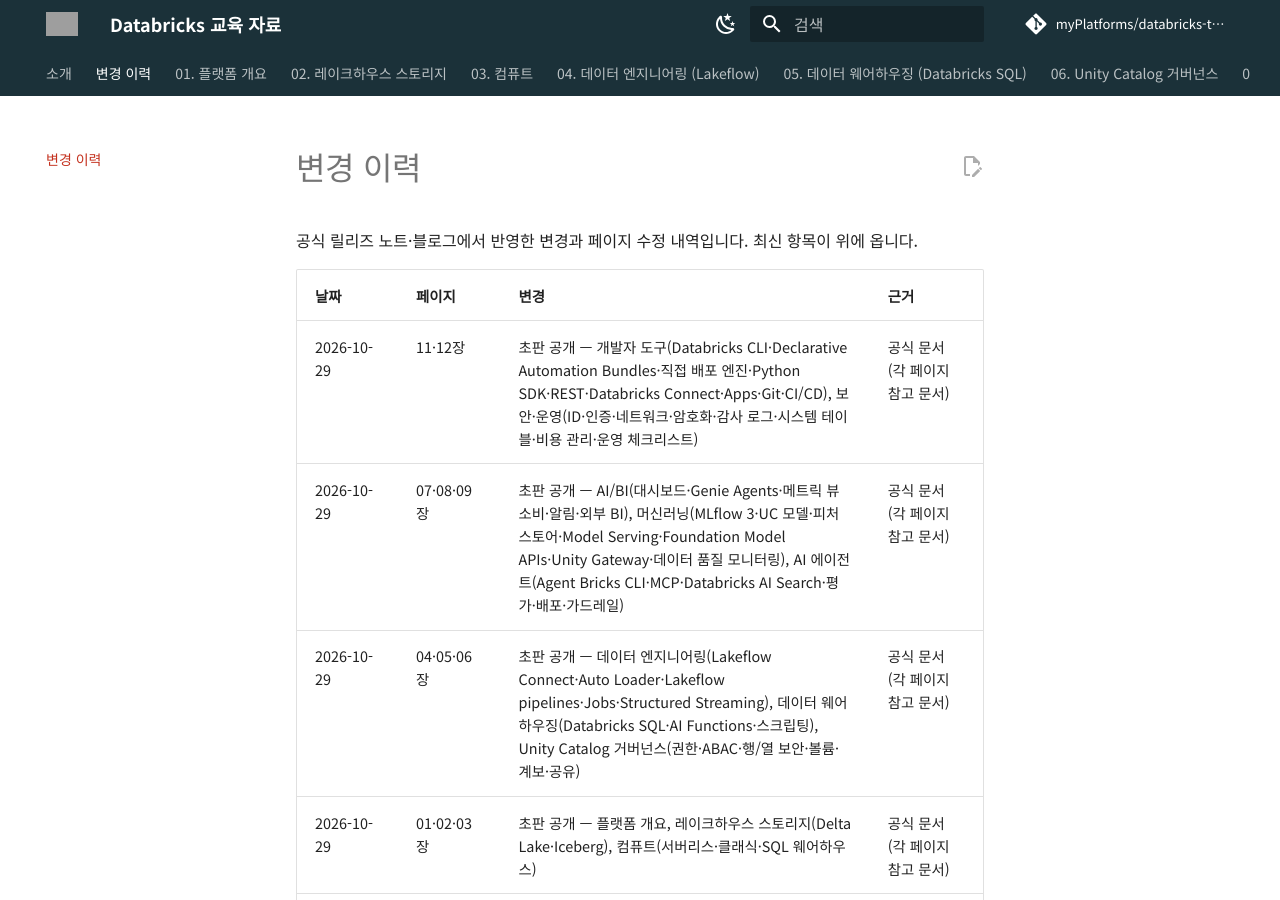
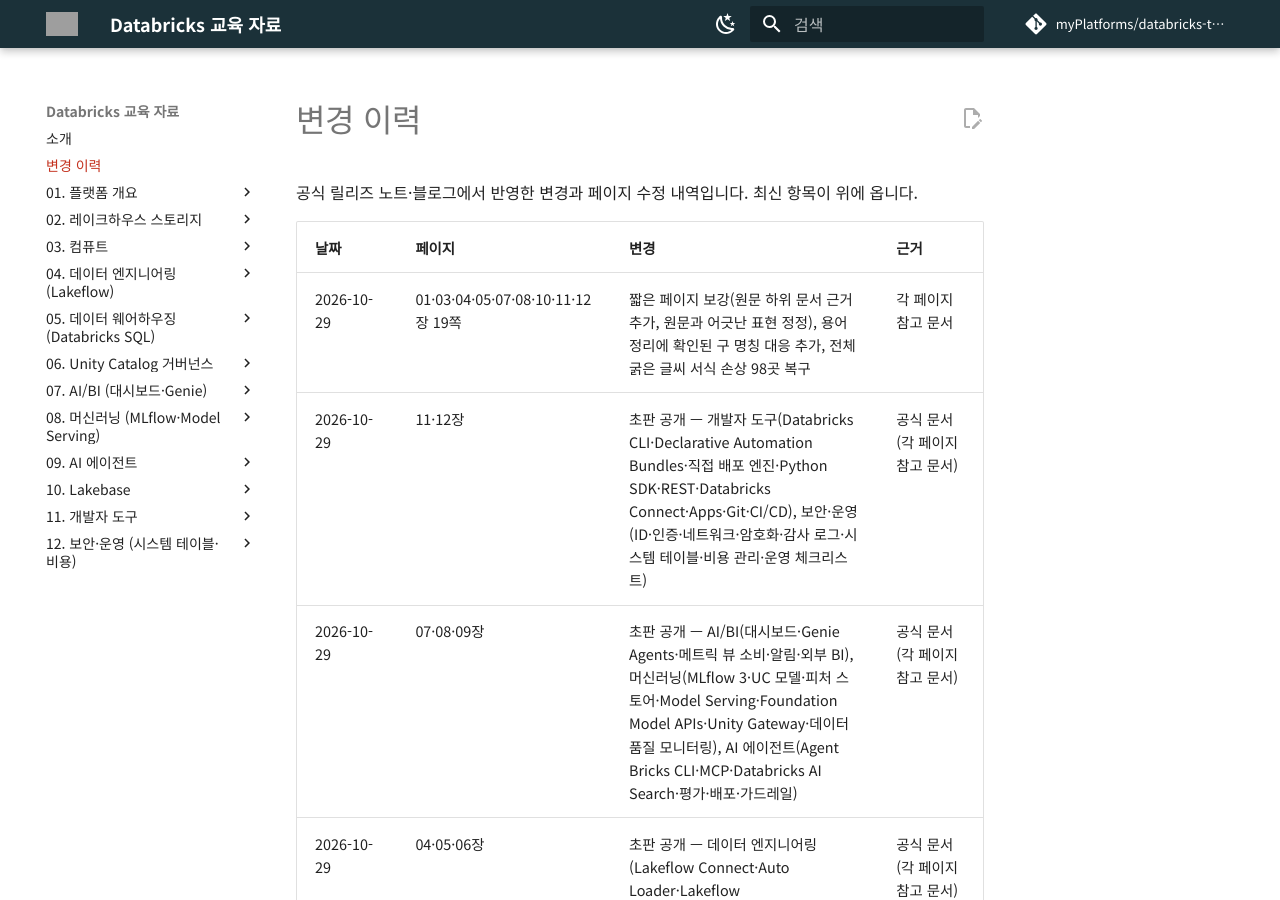
Before and after one commit to myPlatforms/databricks-training, an MkDocs documentation site: the page built from docs/updates.md, in a window 1280 px wide and 900 px high. Built offline with MkDocs 1.6.1 and Material for MkDocs 9.7.7, drawn with Linux system fonts in a browser that asks for light colours; comment, search, counter and statistics services are not loaded; grey boxes are pictures that could not be loaded.

Commit message:
Collapsible sidebar nav (drop tabs/sections for 12 chapters); changelog
Co-authored-by: Isaac <no-reply@databricks.com>

```diff
--- a/docs/updates.md
+++ b/docs/updates.md
@@ -4,6 +4,7 @@
 
 | 날짜 | 페이지 | 변경 | 근거 |
 |---|---|---|---|
+| 2026-10-29 | 01·03·04·05·07·08·10·11·12장 19쪽 | 짧은 페이지 보강(원문 하위 문서 근거 추가, 원문과 어긋난 표현 정정), 용어 정리에 확인된 구 명칭 대응 추가, 전체 굵은 글씨 서식 손상 98곳 복구 | 각 페이지 참고 문서 |
 | 2026-10-29 | 11·12장 | 초판 공개 — 개발자 도구(Databricks CLI·Declarative Automation Bundles·직접 배포 엔진·Python SDK·REST·Databricks Connect·Apps·Git·CI/CD), 보안·운영(ID·인증·네트워크·암호화·감사 로그·시스템 테이블·비용 관리·운영 체크리스트) | 공식 문서 (각 페이지 참고 문서) |
 | 2026-10-29 | 07·08·09장 | 초판 공개 — AI/BI(대시보드·Genie Agents·메트릭 뷰 소비·알림·외부 BI), 머신러닝(MLflow 3·UC 모델·피처 스토어·Model Serving·Foundation Model APIs·Unity Gateway·데이터 품질 모니터링), AI 에이전트(Agent Bricks CLI·MCP·Databricks AI Search·평가·배포·가드레일) | 공식 문서 (각 페이지 참고 문서) |
 | 2026-10-29 | 04·05·06장 | 초판 공개 — 데이터 엔지니어링(Lakeflow Connect·Auto Loader·Lakeflow pipelines·Jobs·Structured Streaming), 데이터 웨어하우징(Databricks SQL·AI Functions·스크립팅), Unity Catalog 거버넌스(권한·ABAC·행/열 보안·볼륨·계보·공유) | 공식 문서 (각 페이지 참고 문서) |
--- a/mkdocs.yml
+++ b/mkdocs.yml
@@ -30,8 +30,6 @@
         icon: material/weather-sunny
         name: 라이트 모드
   features:
-    - navigation.tabs
-    - navigation.sections
     - navigation.indexes
     - navigation.top
     - navigation.footer
```
